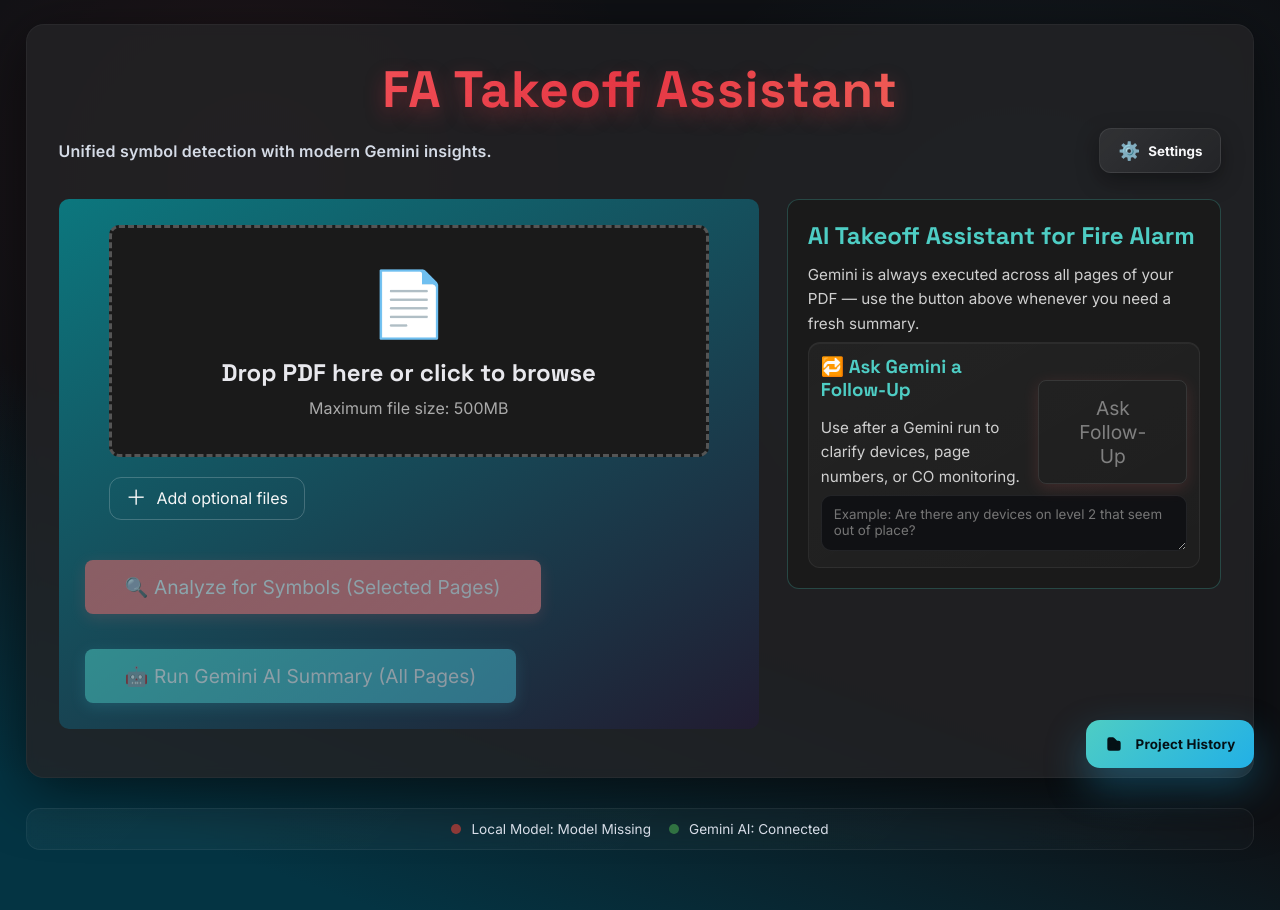
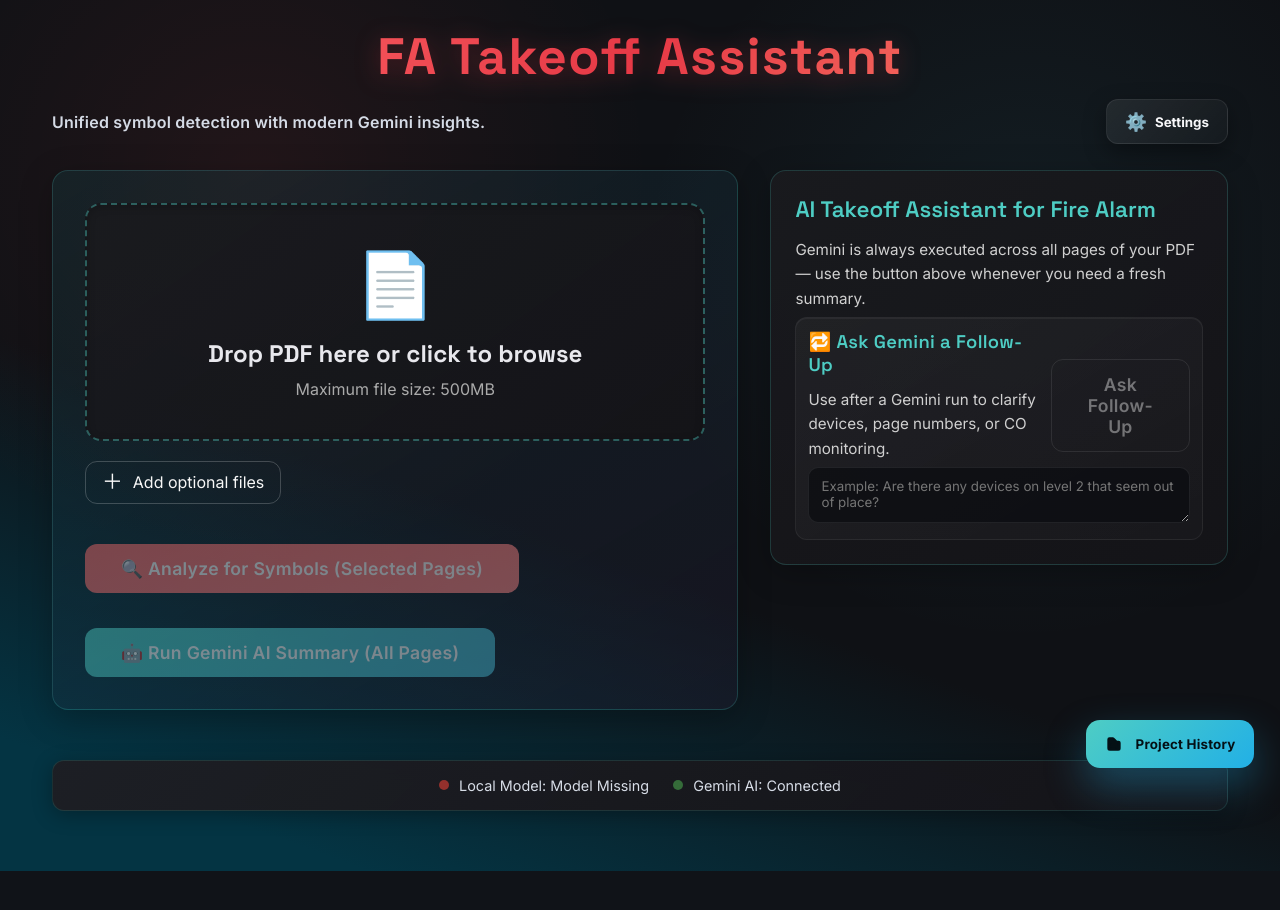
Before and after one commit to dms0313/Fire-Alarm-Project-Takeoff-Assistant, a Flask app: page / in a window 1280 px wide. After the commit the page ends 871 px from the top, so only its background shows below. Run offline with Flask 3, Linux system fonts and the light colour scheme; data that the repository does not hold is empty; some libraries are stand-ins or nearby versions.

Commit message:
Width issues

```diff
--- a/static/css/style.css
+++ b/static/css/style.css
@@ -49,15 +49,15 @@ textarea {
 }
 
 .container {
-    max-width: 1680px;
-    width: min(96vw, 1680px);
-    margin: 0 auto;
-    background: rgba(35, 35, 38, 0.8);
-    border: 1px solid rgba(255, 255, 255, 0.04);
-    border-radius: 18px;
-    padding: 32px;
-    box-shadow: 0 14px 60px rgba(0, 0, 0, 0.55);
-    backdrop-filter: blur(6px);
+    width: 100%;
+    max-width: none;
+    margin: 0;
+    background: transparent;
+    border: none;
+    border-radius: 0;
+    padding: 0 32px;
+    box-shadow: none;
+    backdrop-filter: none;
 }
 
 .history-fab-wrapper {
@@ -175,15 +175,17 @@ textarea {
 
 .app-title {
     text-align: center;
-    margin-bottom: 6px;
+    margin-bottom: 10px;
     font-family: 'Space Grotesk', 'Inter', sans-serif;
-    font-size: 3.2em;
+    font-size: clamp(2rem, 4vw, 3.5rem);
     background: linear-gradient(120deg, #ff6b6b, #e63946, #ff8f70);
     -webkit-background-clip: text;
     -webkit-text-fill-color: transparent;
-    text-shadow: 0 8px 20px rgba(230, 57, 70, 0.35);
-    letter-spacing: 1px;
+    background-clip: text;
+    text-shadow: none;
+    letter-spacing: 1.5px;
     font-weight: 700;
+    filter: drop-shadow(0 4px 12px rgba(230, 57, 70, 0.3));
 }
 
 .subtitle {
@@ -384,20 +386,21 @@ textarea {
 }
 
 .status-footer {
-    background: linear-gradient(135deg, rgba(255, 255, 255, 0.04), rgba(255, 255, 255, 0.02));
-    border: 1px solid rgba(255, 255, 255, 0.06);
-    padding: 12px 16px;
-    margin: 30px auto 0 auto;
+    background: linear-gradient(135deg, rgba(30, 30, 35, 0.95), rgba(20, 20, 25, 0.98));
+    border: 1px solid rgba(78, 205, 196, 0.15);
+    padding: 16px 24px;
+    margin: 30px 32px 0 32px;
     display: flex;
     justify-content: center;
-    gap: 18px;
+    gap: 24px;
     flex-wrap: wrap;
-    font-size: 0.85rem;
+    font-size: 0.9rem;
     color: #d7dde7;
-    border-radius: 14px;
-    max-width: 1680px;
-    width: min(96vw, 1680px);
-    backdrop-filter: blur(6px);
+    border-radius: 12px;
+    max-width: none;
+    width: auto;
+    backdrop-filter: blur(10px);
+    box-shadow: 0 4px 20px rgba(0, 0, 0, 0.3);
 }
 
 .model-selector label {
@@ -456,12 +459,13 @@ textarea {
 }
 
 .upload-section {
-    background: linear-gradient(150deg, #0c777e 0%, #211c31 100%);
-    padding: 30px;
-    border-radius: 10px;
-    margin-bottom: 20px;
+    background: linear-gradient(150deg, rgba(12, 119, 126, 0.15) 0%, rgba(33, 28, 49, 0.4) 100%);
+    padding: 36px;
+    border-radius: 16px;
+    margin-bottom: 24px;
     text-align: center;
-
+    border: 1px solid rgba(78, 205, 196, 0.2);
+    box-shadow: 0 8px 32px rgba(0, 0, 0, 0.25);
 }
 
 .tab-container {
@@ -699,36 +703,44 @@ textarea {
 
 .section-title {
     color: #4ECDC4;
-    margin-bottom: 15px;
+    margin-bottom: 12px;
     text-align: left;
+    font-size: 1.15rem;
+    font-weight: 600;
+    letter-spacing: 0.3px;
 }
 
 .section-subtitle {
-    color: #ccc;
+    color: #b8bcc8;
     margin-bottom: 20px;
     text-align: left;
+    font-size: 0.95rem;
+    line-height: 1.5;
 }
 
 .upload-area {
     width: 100%;
-    max-width: 600px;
+    max-width: none;
     margin: 0 auto 20px auto;
 }
 
 .drop-zone {
-    border: 3px dashed #555;
-    border-radius: 10px;
-    padding: 50px;
+    border: 2px dashed rgba(78, 205, 196, 0.4);
+    border-radius: 16px;
+    padding: 48px 32px;
     cursor: pointer;
-    transition: all 0.3s;
+    transition: all 0.3s ease;
     margin-bottom: 20px;
-    background: #1a1a1a;
+    background: linear-gradient(145deg, rgba(26, 26, 30, 0.9) 0%, rgba(20, 20, 24, 0.95) 100%);
+    box-shadow: inset 0 2px 8px rgba(0, 0, 0, 0.2);
 }
 
 .drop-zone:hover,
 .drop-zone.drag-over {
-    border-color: #ff6b6b;
-    background: rgba(255, 107, 107, 0.1);
+    border-color: #4ECDC4;
+    background: linear-gradient(145deg, rgba(78, 205, 196, 0.08) 0%, rgba(26, 26, 30, 0.95) 100%);
+    box-shadow: 0 0 30px rgba(78, 205, 196, 0.15), inset 0 2px 8px rgba(0, 0, 0, 0.2);
+    transform: translateY(-2px);
 }
 
 .drop-zone-icon {
@@ -818,24 +830,27 @@ textarea {
     background: linear-gradient(135deg, #ff6b6b 0%, #ff8787 100%);
     color: white;
     border: none;
-    padding: 15px 40px;
-    font-size: 1.2em;
-    border-radius: 8px;
+    padding: 14px 36px;
+    font-size: 1.1rem;
+    font-weight: 600;
+    border-radius: 12px;
     cursor: pointer;
-    transition: all 0.3s;
-    box-shadow: 0 4px 15px rgba(255, 107, 107, 0.3);
+    transition: all 0.25s ease;
+    box-shadow: 0 4px 16px rgba(255, 107, 107, 0.3);
     margin-top: 20px;
+    letter-spacing: 0.3px;
 }
 
 .btn:hover {
-    transform: translateY(-2px);
-    box-shadow: 0 6px 20px rgba(255, 107, 107, 0.4);
+    transform: translateY(-3px);
+    box-shadow: 0 8px 24px rgba(255, 107, 107, 0.4);
 }
 
 .btn:disabled {
-    opacity: 0.5;
+    opacity: 0.45;
     cursor: not-allowed;
     transform: none;
+    box-shadow: none;
 }
 
 .btn-loading {
@@ -1586,16 +1618,19 @@ textarea {
 }
 
 .gemini-header {
-    background: #1a1a1a;
-    border-radius: 12px;
-    padding: 25px;
-    margin-bottom: 25px;
-    border: 1px solid rgba(78, 205, 196, 0.25);
+    background: linear-gradient(145deg, rgba(26, 26, 30, 0.95) 0%, rgba(20, 20, 24, 0.98) 100%);
+    border-radius: 16px;
+    padding: 28px;
+    margin-bottom: 24px;
+    border: 1px solid rgba(78, 205, 196, 0.2);
+    box-shadow: 0 8px 32px rgba(0, 0, 0, 0.25);
 }
 
 .gemini-header h2 {
     color: #4ECDC4;
-    margin-bottom: 12px;
+    margin-bottom: 14px;
+    font-size: 1.4rem;
+    font-weight: 600;
 }
 
 .gemini-header p {
@@ -2084,13 +2120,13 @@ textarea {
 
 @media (min-width: 1200px) {
     .app-layout {
-        gap: 20px;
+        gap: 24px;
     }
 
     .main-content {
         display: grid;
-        grid-template-columns: minmax(0, 1.45fr) minmax(0, 0.9fr);
-        gap: 28px;
+        grid-template-columns: 1.5fr 1fr;
+        gap: 32px;
         align-items: start;
     }
 
@@ -2100,16 +2136,16 @@ textarea {
     }
 
     .upload-section {
-        padding: 26px;
-        margin-bottom: 16px;
+        padding: 32px;
+        margin-bottom: 20px;
     }
 
     .drop-zone {
-        padding: 36px;
+        padding: 40px 32px;
     }
 
     .spec-drop {
-        padding: 24px;
+        padding: 28px;
     }
 
     .action-row {
@@ -2117,15 +2153,15 @@ textarea {
     }
 
     .results-section {
-        padding: 26px;
+        padding: 28px;
     }
 
     .gemini-header {
-        padding: 20px;
+        padding: 24px;
         margin-bottom: 20px;
     }
 
     .gemini-results {
-        grid-template-columns: repeat(auto-fit, minmax(240px, 1fr));
-    }
-}
+        grid-template-columns: repeat(auto-fit, minmax(280px, 1fr));
+    }
+}
```
Also changed, not shown: other parts of static/css/style.css (+44 -26 lines).
